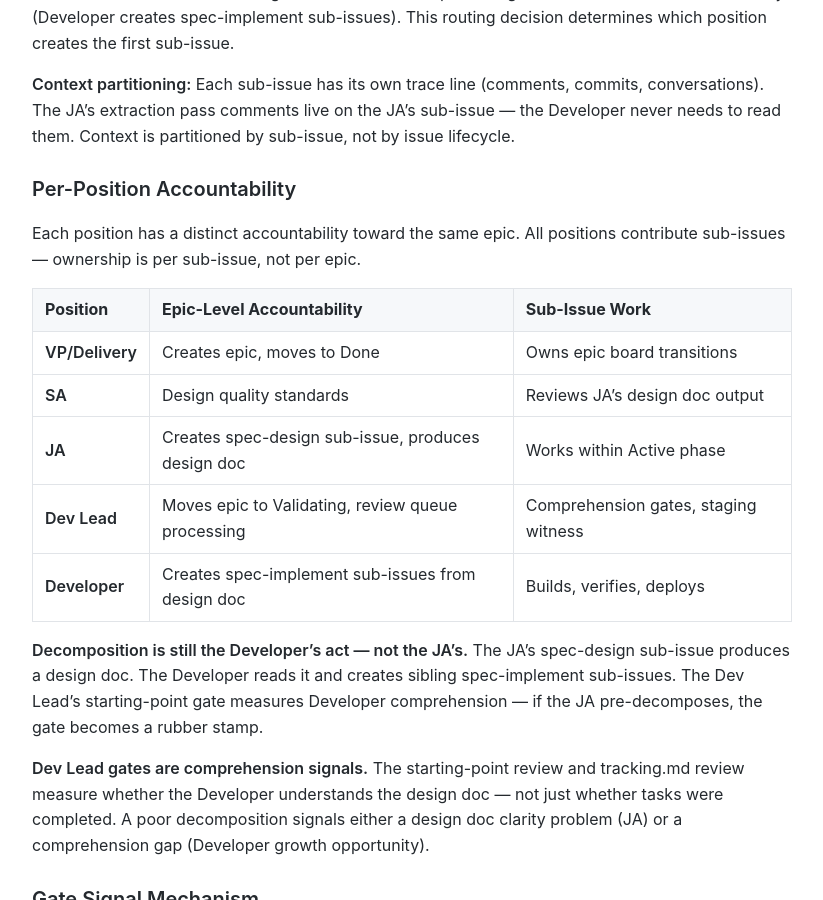
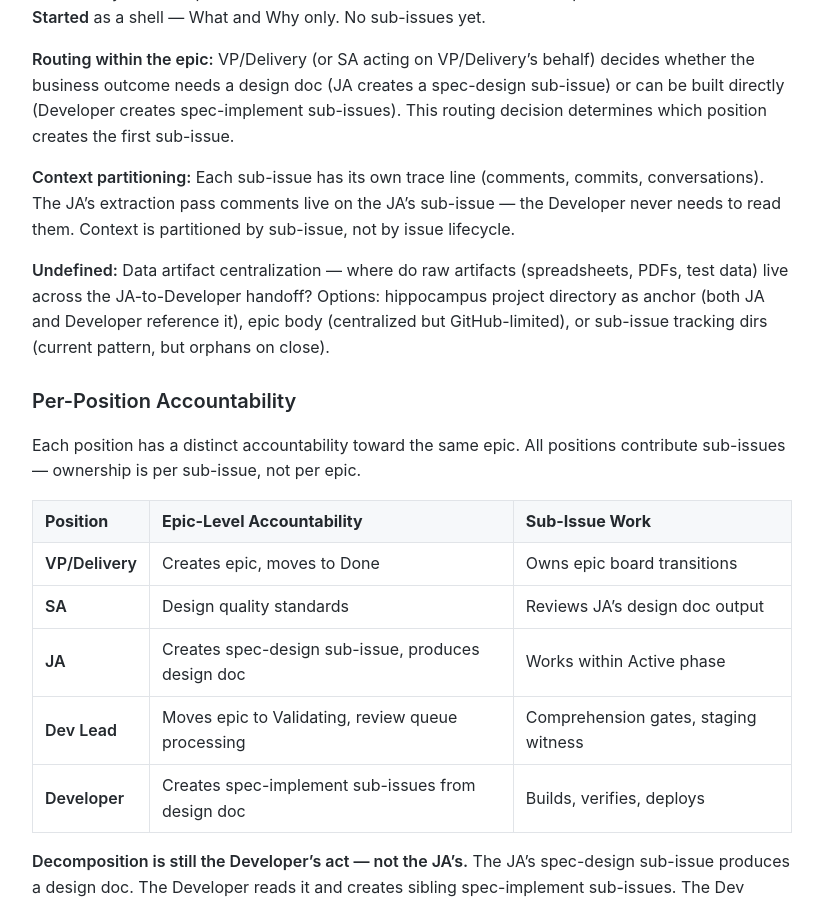
Before and after one commit to MariusWilsch/public-wilsch-ai-pages, a Jekyll site: the page built from global/issue-lifecycle-router.md, in a window 1280 px wide and 900 px high, scrolled down 3776 px. Shown: the whole window, without its empty margins (228-1051 px from the left). Built offline with Jekyll 4.4.1, drawn with Linux system fonts in a browser that asks for light colours; our own code applies the rules of GitHub Pages for plain Markdown files; some of the changed text lies outside the part shown.

Commit message:
Sync from hippocampus 2026-02-24

```diff
--- a/global/issue-lifecycle-router.md
+++ b/global/issue-lifecycle-router.md
@@ -76,6 +76,8 @@ Every issue has clear "when is this done?"
 
 **At epic level (within an epic):** The JA creates a spec-design sub-issue — producing a design doc through extraction passes. Same work type, different position, different level. The SA ensures design quality but the JA does the extraction work.
 
+**Undefined:** JA work type label encoding — how is spec-design at JA level signaled in tooling and on the board? Does the JA sub-issue get a `maker/spec-design` label, a position-specific label, or is the sub-issue relationship to the epic sufficient signal?
+
 **Key insight:** Type describes what KIND of refinement is happening. Position determines who does it. Level determines scope.
 
 ### Developer Entry Points
@@ -125,6 +127,8 @@ VP/Delivery creates epics when a business outcome is identified. The epic enters
 **Routing within the epic:** VP/Delivery (or SA acting on VP/Delivery's behalf) decides whether the business outcome needs a design doc (JA creates a spec-design sub-issue) or can be built directly (Developer creates spec-implement sub-issues). This routing decision determines which position creates the first sub-issue.
 
 **Context partitioning:** Each sub-issue has its own trace line (comments, commits, conversations). The JA's extraction pass comments live on the JA's sub-issue — the Developer never needs to read them. Context is partitioned by sub-issue, not by issue lifecycle.
+
+**Undefined:** Data artifact centralization — where do raw artifacts (spreadsheets, PDFs, test data) live across the JA-to-Developer handoff? Options: hippocampus project directory as anchor (both JA and Developer reference it), epic body (centralized but GitHub-limited), or sub-issue tracking dirs (current pattern, but orphans on close).
 
 ### Per-Position Accountability
 
@@ -251,6 +255,8 @@ The Work Board includes review processing views (filtered by `review` label, FIF
 | **Milestone** | Scoped sub-issues for the next touch point | Per touch point |
 
 Before each client meeting, the milestone shows what was completed and what remains. After the meeting, unfinished sub-issues move to the next milestone. The monthly plan sets the strategic frame; milestones execute within it.
+
+**Undefined:** Milestone sufficiency vs release epics — are milestones alone enough for sprint-boundary cadence, or do time-bound release epics (like the CCI pattern) provide better intermediate review checkpoints? Pending empirical evidence from running the milestone pattern on active projects.
 
 ### Work Board Columns
 
```
